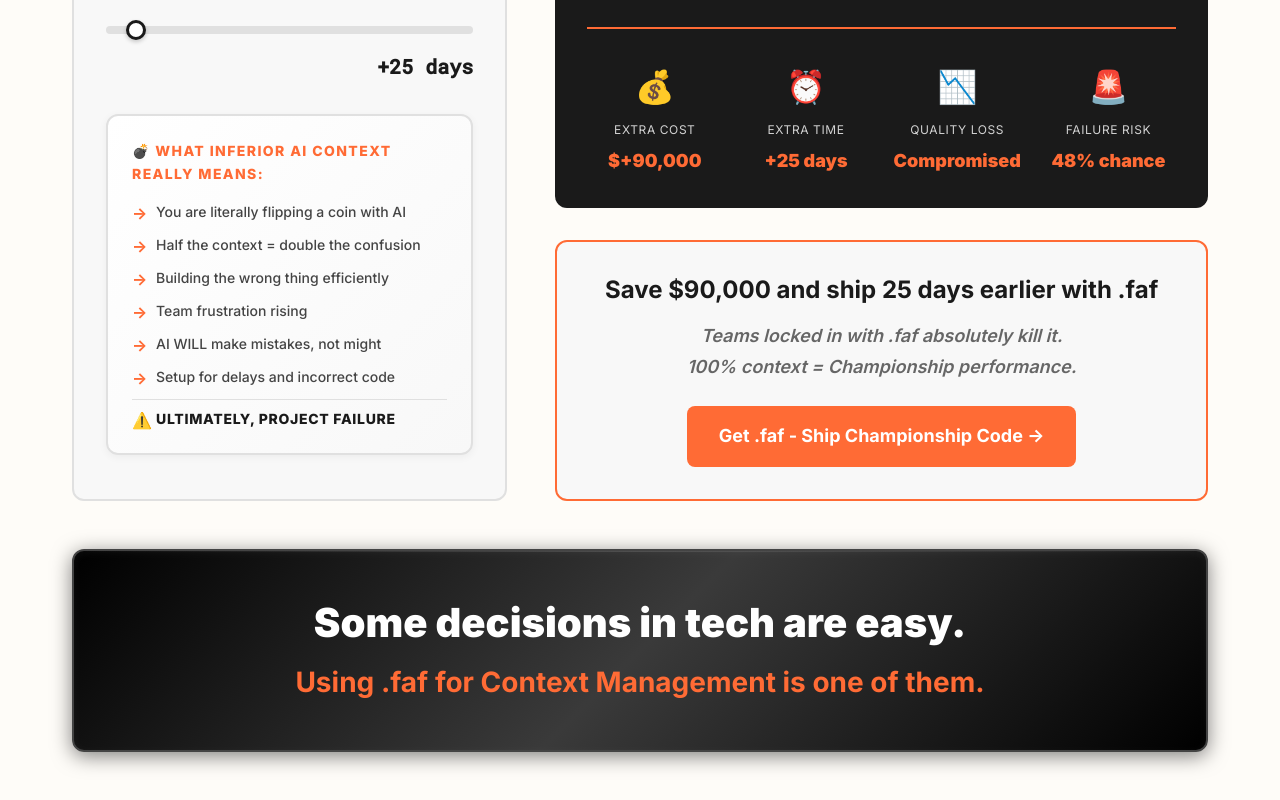
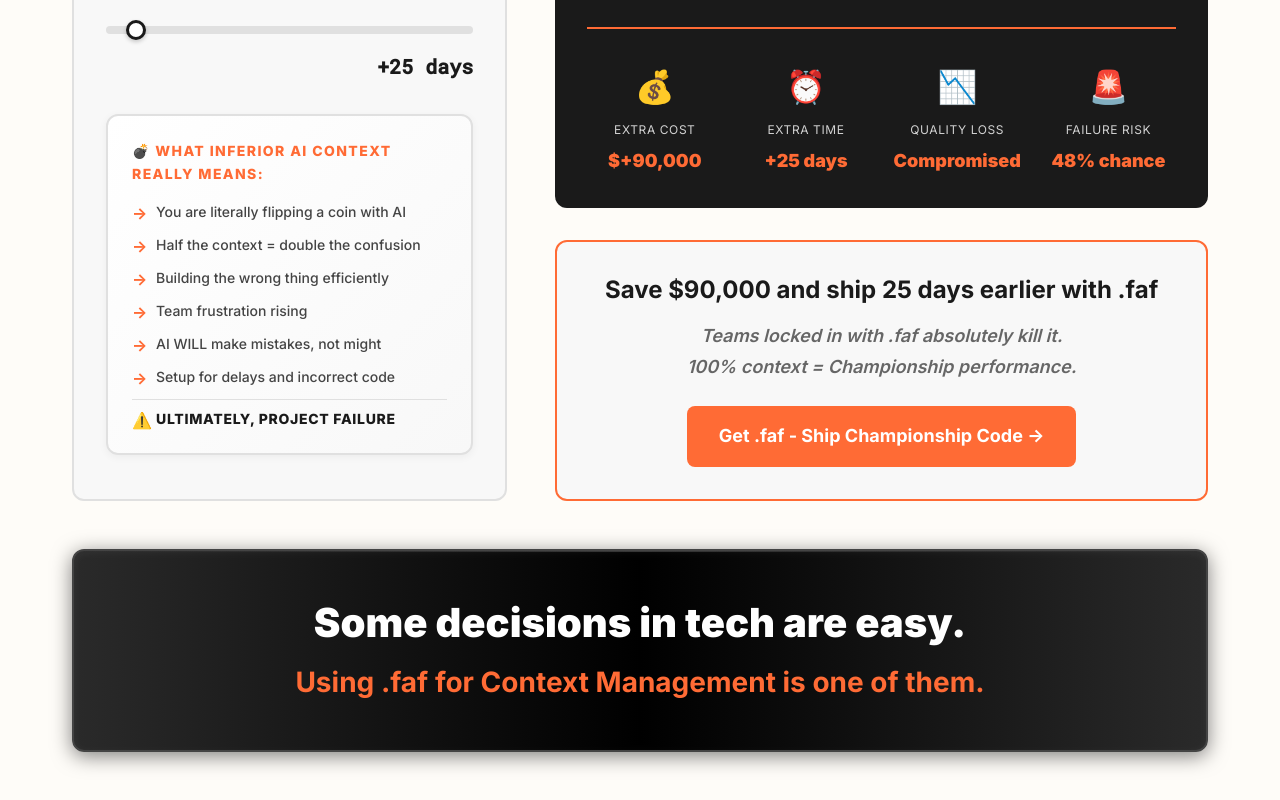
Before and after one commit to Wolfe-Jam/faf-one-svelte, a SvelteKit app: page /risk-assessment in a window 1280 px wide. Shown: the part 1069-1869 px from the top of the page. Built offline with nearby package versions, Linux system fonts and the light colour scheme.

Commit message:
fix: Correct gradient to proper dark-steel pattern
- Steel gray edges (#2a2a2a) to black center
- Remove incorrect diagonal gradient
- Match intended dark-steel visual effect

```diff
--- a/src/routes/risk-assessment/+page.svelte
+++ b/src/routes/risk-assessment/+page.svelte
@@ -791,7 +791,7 @@
 	.context-stories {
 		margin-top: 3rem;
 		padding: 3rem 2rem;
-		background: linear-gradient(135deg, #000000 0%, #3a3a3a 50%, #000000 100%);
+		background: linear-gradient(90deg, #2a2a2a 0%, #000000 50%, #2a2a2a 100%);
 		border-radius: 12px;
 		text-align: center;
 		max-width: 1200px;
```
